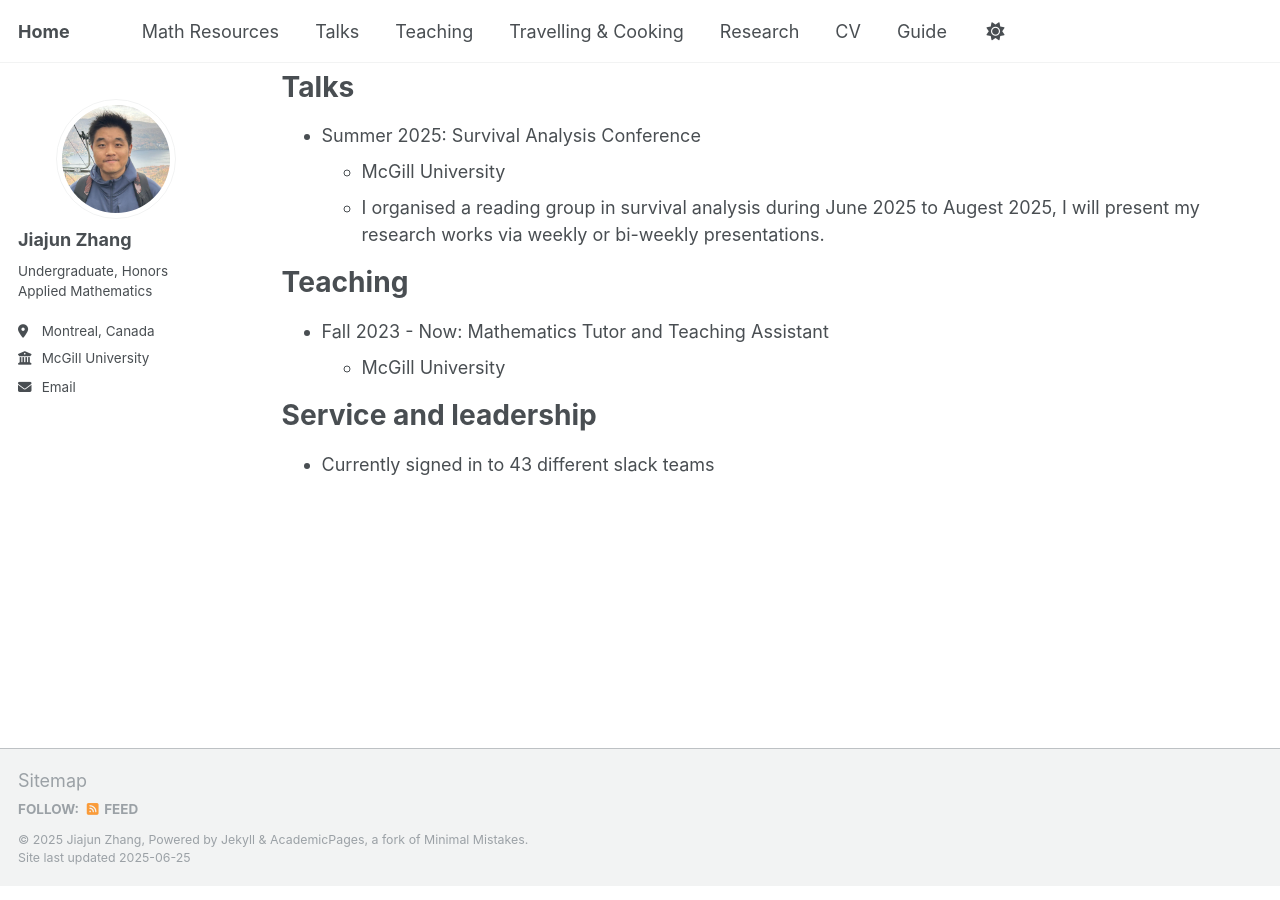
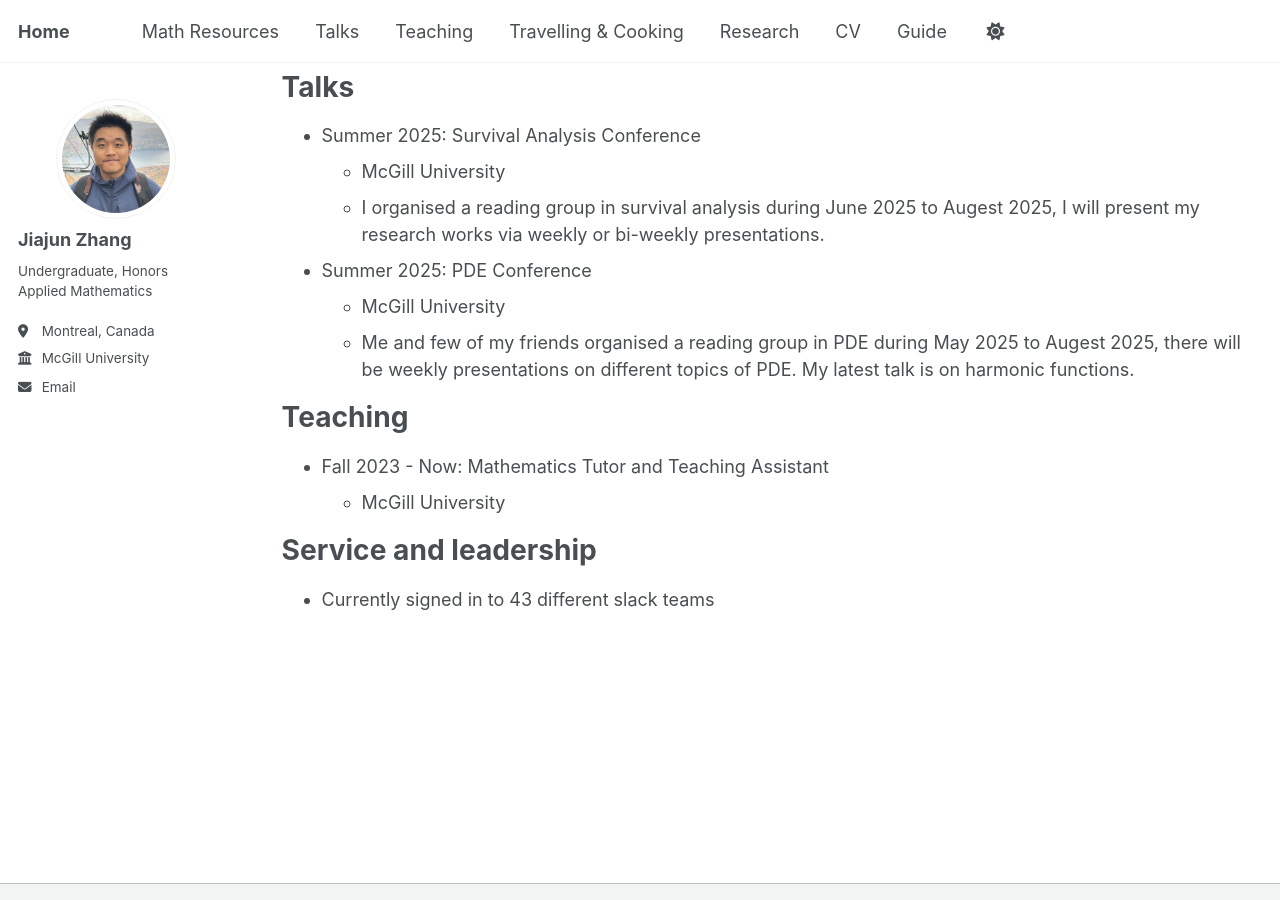
Before and after one commit to JohanssonRein/JohanssonRein.github.io, a Jekyll site: the page built from _pages/cv.md, in a window 1280 px wide and 900 px high, scrolled down 1090 px. Built offline with Jekyll 4.4.1, drawn with Linux system fonts in a browser that asks for light colours.

Commit message:
Update cv.md

```diff
--- a/_pages/cv.md
+++ b/_pages/cv.md
@@ -47,6 +47,10 @@ Talks
   * McGill University
   * I organised a reading group in survival analysis during June 2025 to Augest 2025, I will present my research works via weekly or bi-weekly presentations.
 
+* Summer 2025: PDE Conference
+  * McGill University
+  * Me and few of my friends organised a reading group in PDE during May 2025 to Augest 2025, there will be weekly presentations on different topics of PDE. My latest talk is on harmonic functions.
+
 Teaching
 ======
 * Fall 2023 - Now: Mathematics Tutor and Teaching Assistant
```
